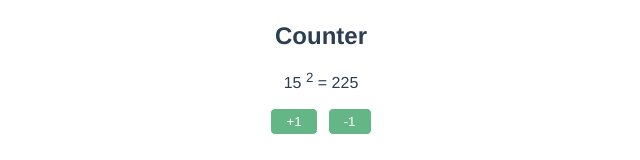
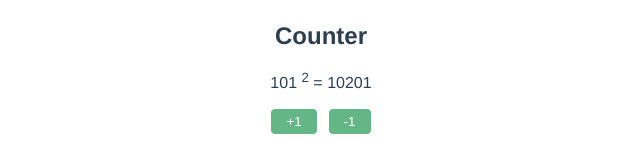
Before and after one commit to MartinNuAr/VueCeroExpertoFH, a Vue app: page / in a window 1280 px wide. Shown: the part 262-422 px from the top of the page, without its empty margins (319-959 px from the left). Built offline with nearby package versions, Linux system fonts and the light colour scheme.

Commit message:
chore | Validación en props

```diff
--- a/src/App.vue
+++ b/src/App.vue
@@ -1,6 +1,6 @@
 <template>
   <img alt="Vue logo" src="./assets/logo.png">
-  <Counter :start="15"/>
+  <Counter :start="101"/>
 </template>
 
 <script>
--- a/src/components/Counter.vue
+++ b/src/components/Counter.vue
@@ -12,7 +12,10 @@ export default {
         title: String,
         start: {
             type: Number,
-            default: 10
+            default: 10,
+            validator(value){
+                return value >= 100
+            }
         }
     },
     data() {
```
